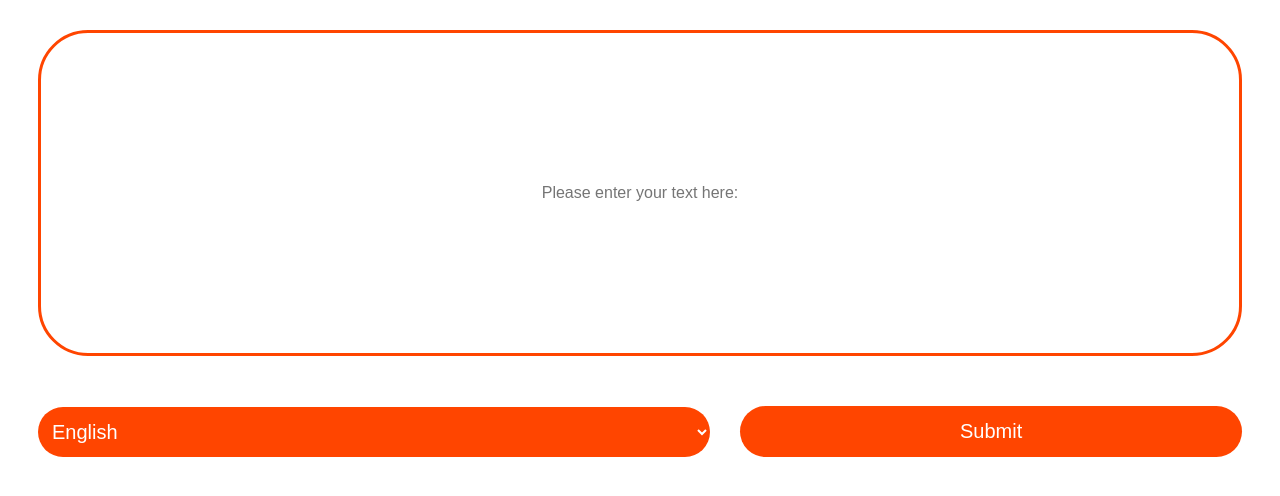
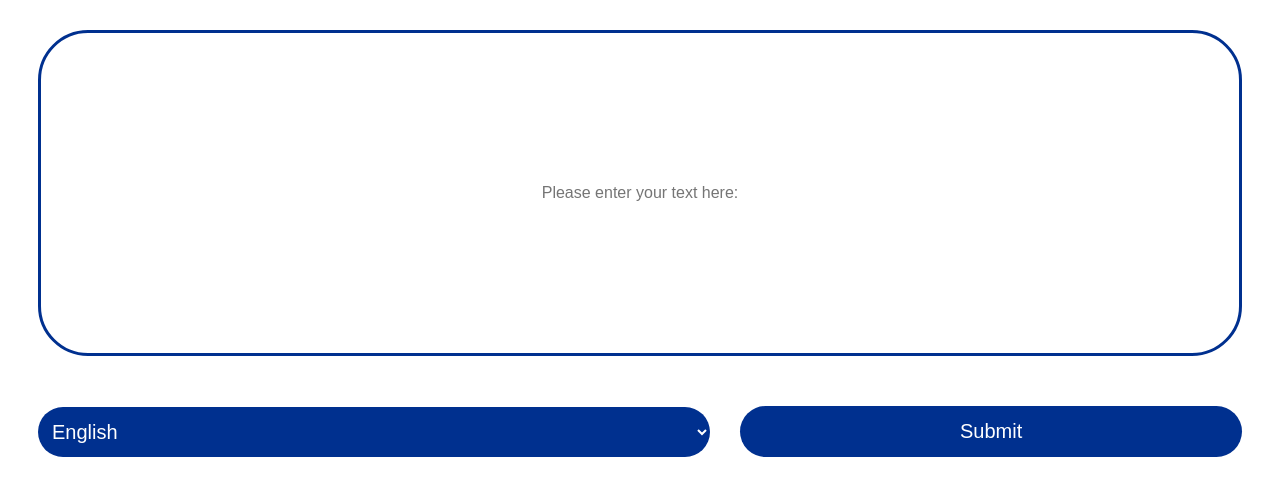
Before and after one commit to wajidkorkani/Text-To-Voice, a Django app: page / in a window 1280 px wide. Shown: the part 58-554 px from the top of the page. Run offline with Django 4.2, Linux system fonts and the light colour scheme.

Commit message:
In home page the redorange color has been replaced with #00308F color.

```diff
--- a/Text_To_Voice/Templates/index.html
+++ b/Text_To_Voice/Templates/index.html
@@ -19,7 +19,7 @@
     min-height: 300px;
     border-radius: 50px;
     border: solid;
-    border-color: orangered;
+    border-color: #00308F;
     color: black;
     padding: 10px;
     margin-bottom:50px;
@@ -32,14 +32,14 @@
   }
   input:focus{
     outline:none;
-    border-color: orangered;
+    border-color: #00308F;
   }
   button{
     grid-column-start: span 5;
     min-height: 50px;
     border-radius: 50px;
     color: white;
-    background-color: orangered;
+    background-color: #00308F;
     padding: 14px;
     border:none;
     font-size: 20px;
@@ -54,7 +54,7 @@
     height: 50px;
     border-radius: 50px;
     color: white;
-    background-color: orangered;
+    background-color: #00308F;
     padding: 10px;
     border:none;
     font-size: 20px;
@@ -64,7 +64,7 @@
     background-color: yellow;
   }
   select:focus{
-    background: orangered;
+    background: #00308F;
     outline:none;
   }
 </style>
```
